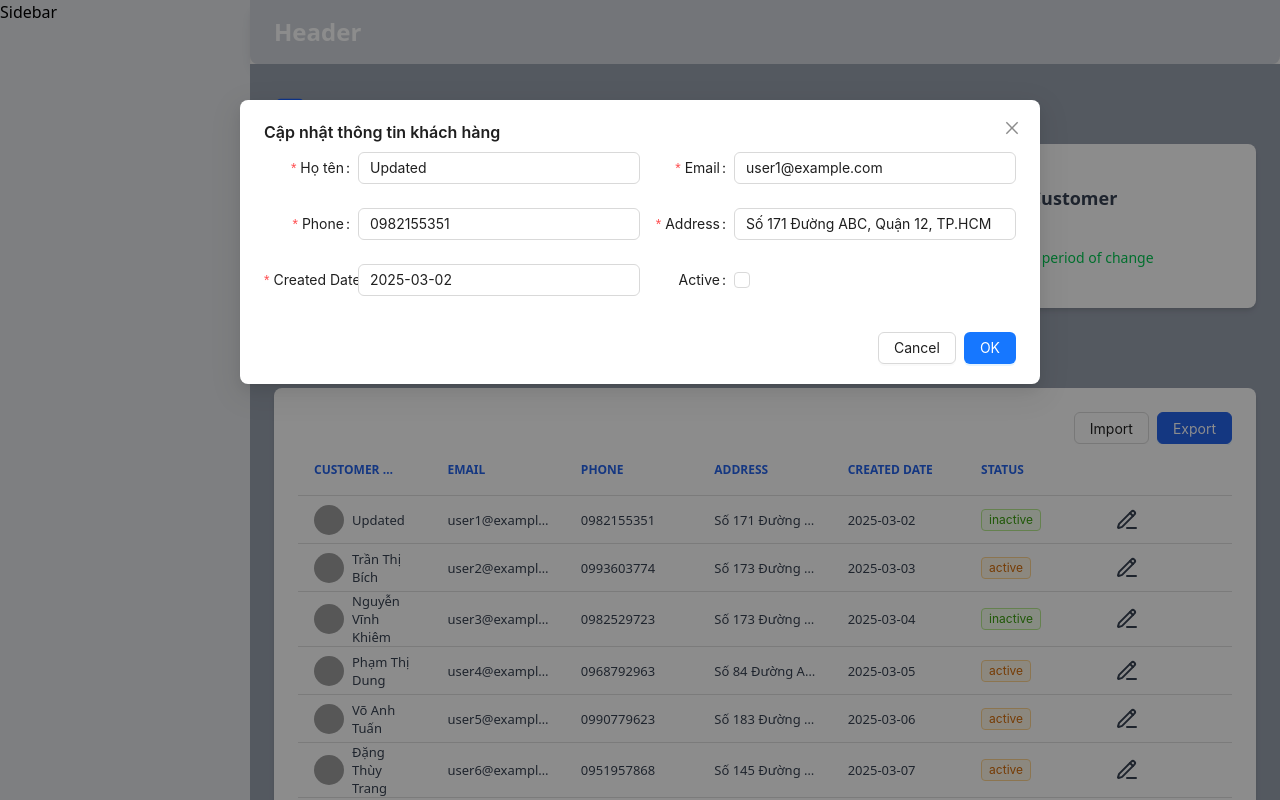
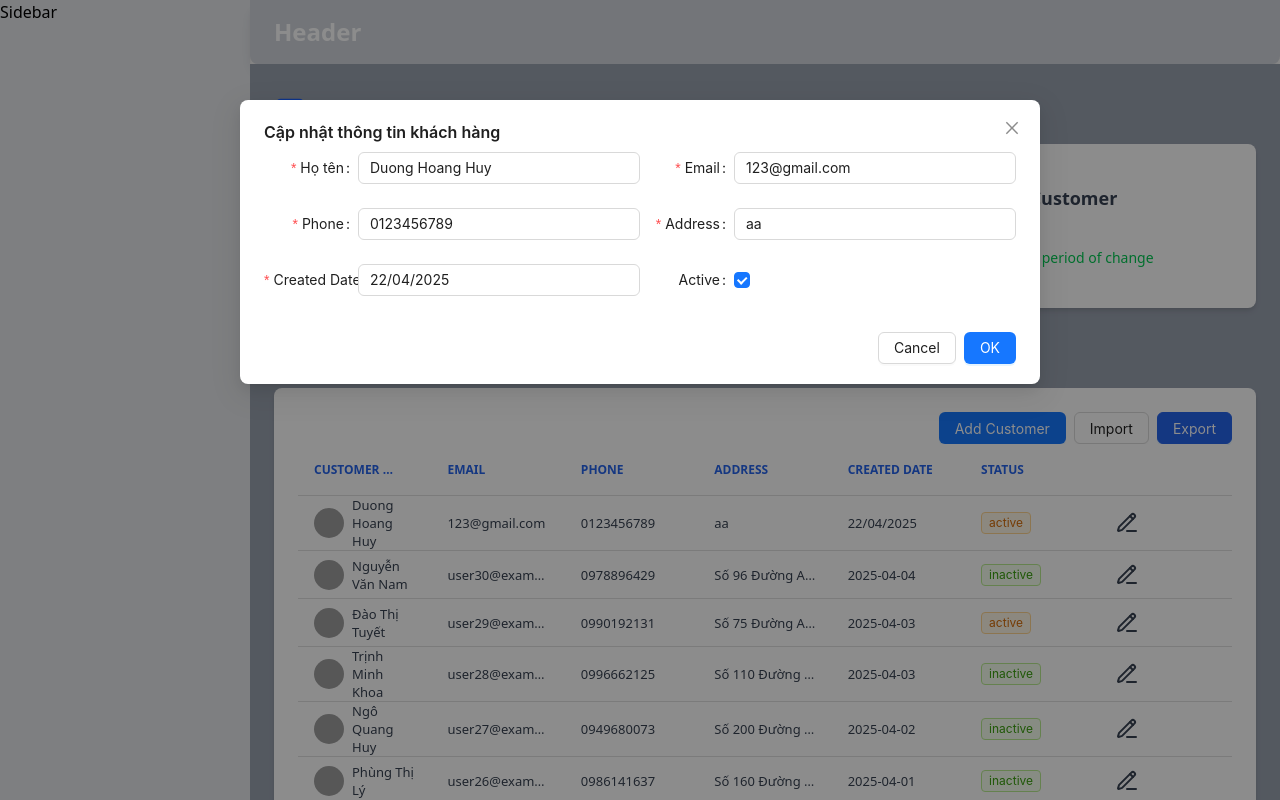
Before and after one commit to hoanghuy04/dashboard-admin, a React (Vite) app: page / in a window 1280 px wide. Both pictures are taken after a click on the icon 1126 px from the left and 519 px from the top of the page. Shown: the top 800 px of the page. Built offline with nearby package versions, Linux system fonts and the light colour scheme; data requests are answered from the project's data file; grey boxes are pictures that could not be loaded.

Commit message:
feat(api): implement POST request to create new customer

```diff
--- a/src/components/CustomerReport.jsx
+++ b/src/components/CustomerReport.jsx
@@ -7,7 +7,7 @@ import { useOutletContext } from 'react-router-dom';
 
 export default function CustomerReport() {
   const [tableData, setTableData] = useState([]);
-  const { setSelectedCust, showModal } = useOutletContext(); // Access context
+  const { setSelectedCust, showModal, showAddCustomerModal } = useOutletContext();
 
   const columns = [
     {
@@ -66,7 +66,7 @@ export default function CustomerReport() {
                 ...row,
                 status: row.status === "inactive" ? false : true,
               });
-              showModal();
+              showModal(row);
             }}
           />
           <span style={{ display: "none" }}>{row.id}</span>
@@ -79,7 +79,8 @@ export default function CustomerReport() {
     const fetchTableData = async () => {
       const response = await axios.get("http://localhost:3000/customers");
       if (Array.isArray(response.data)) {
-        setTableData(response.data);
+        // Reverse the data to display from bottom to top
+        setTableData(response.data.slice().reverse());
       }
     };
 
@@ -90,6 +91,9 @@ export default function CustomerReport() {
     <div className="bg-white p-6 rounded-lg shadow-md">
       <div className="text-end">
         <div className="space-x-2">
+          <Button type="primary" onClick={showAddCustomerModal}>
+            Add Customer
+          </Button>
           <Button type="default">Import</Button>
           <Button
             type="primary"
--- a/src/components/layout/DefaultLayout.jsx
+++ b/src/components/layout/DefaultLayout.jsx
@@ -1,5 +1,5 @@
-import { Content, Footer } from 'antd/es/layout/layout'
-import React, { useEffect, useState } from 'react'
+import { Content, Footer } from 'antd/es/layout/layout';
+import React, { useEffect, useState } from 'react';
 import { Layout, Menu, Avatar, Badge, Input, Form, Modal, Checkbox } from "antd";
 import {
   SearchOutlined,
@@ -15,14 +15,14 @@ import {
 import { ListPlus, SquareKanban } from "lucide-react";
 import axios from 'axios';
 import { Outlet } from 'react-router-dom';
-import { updateOneCustomer } from './../../services/CustomerService';
+import { createOneCustomer, updateOneCustomer } from './../../services/CustomerService';
 
 export default function DefaultLayout() {
-
   const [tableData, setTableData] = useState([]);
   const [overviewData, setOverviewData] = useState([]);
   const [isModalOpen, setIsModalOpen] = useState(false);
   const [selectedCust, setSelectedCust] = useState({});
+  const [isAdding, setIsAdding] = useState(false); // Track if adding or editing
   const [form] = Form.useForm();
 
   const turnover = () => {
@@ -40,7 +40,6 @@ export default function DefaultLayout() {
 
     return tableData.filter((cust) => {
       const createdDate = new Date(cust.createdAt);
-
       return (
         createdDate.getMonth() === currentMonth &&
         createdDate.getFullYear() === currentYear
@@ -48,8 +47,15 @@ export default function DefaultLayout() {
     }).length;
   };
 
-  const showModal = () => {
+  const showModal = (customer = {}) => {
+    setSelectedCust(customer);
+    setIsAdding(Object.keys(customer).length === 0); // If no customer, we're adding
     setIsModalOpen(true);
+  };
+
+  const showAddCustomerModal = () => {
+    form.resetFields(); // Clear form for new customer
+    showModal(); // Open modal with empty customer
   };
 
   const handleOk = () => {
@@ -58,20 +64,28 @@ export default function DefaultLayout() {
 
   const handleCancel = () => {
     setIsModalOpen(false);
+    setIsAdding(false);
+    form.resetFields();
   };
 
   const onFinish = async (values) => {
-    const res = await updateOneCustomer(selectedCust.id, values);
-
-    console.log(res);
+    let res;
+    if (isAdding) {
+      // Call create API
+      res = await createOneCustomer(values);
+    } else {
+      // Call update API
+      res = await updateOneCustomer(selectedCust.id, values);
+    }
 
     if (res) {
       setIsModalOpen(false);
-
+      setIsAdding(false);
+      form.resetFields();
       const response = await axios.get("http://localhost:3000/customers");
       setTableData(response.data);
     } else {
-      console.log("Cập nhật thất bại");
+      console.log(isAdding ? "Tạo mới thất bại" : "Cập nhật thất bại");
     }
   };
 
@@ -79,11 +93,9 @@ export default function DefaultLayout() {
     console.log("Failed:", errorInfo);
   };
 
-
   useEffect(() => {
     const fetchOverviewData = async () => {
       const response = await axios.get("http://localhost:3000/orders");
-
       if (Array.isArray(response.data)) {
         setOverviewData(response.data);
       }
@@ -91,27 +103,26 @@ export default function DefaultLayout() {
 
     const fetchTableData = async () => {
       const response = await axios.get("http://localhost:3000/customers");
-
       if (Array.isArray(response.data)) {
         setTableData(response.data);
       }
     };
 
     fetchOverviewData();
-    fetchTableData()
+    fetchTableData();
   }, []);
 
   useEffect(() => {
-    if (isModalOpen && selectedCust) {
+    if (isModalOpen && !isAdding && selectedCust) {
       form.setFieldsValue({
         ...selectedCust,
+        status: selectedCust.status === "active",
       });
     }
-  }, [selectedCust, isModalOpen]);
+  }, [selectedCust, isModalOpen, isAdding, form]);
 
   return (
-    <div className='min-h-screen grid grid-cols-[250px_1fr]
-        grid-rows-[auto_1fr_auto]'>
+    <div className='min-h-screen grid grid-cols-[250px_1fr] grid-rows-[auto_1fr_auto]'>
       {/* Sidebar */}
       <div className="bg-gray-200 shadow-md row-span-3">Sidebar</div>
       {/* Header */}
@@ -125,7 +136,7 @@ export default function DefaultLayout() {
         <div className="space-y-6">
           {/* Modal */}
           <Modal
-            title="Cập nhật thông tin khách hàng"
+            title={isAdding ? "Thêm khách hàng mới" : "Cập nhật thông tin khách hàng"}
             width={800}
             open={isModalOpen}
             onOk={handleOk}
@@ -136,28 +147,28 @@ export default function DefaultLayout() {
               name="CustomerInfor"
               labelCol={{ span: 6 }}
               wrapperCol={{ span: 18 }}
-              initialValues={{ remember: true }}
+              initialValues={{ remember: true, status: true }}
               onFinish={onFinish}
               onFinishFailed={onFinishFailed}
               autoComplete="off"
               className="grid grid-cols-2"
             >
-              <Form.Item label="Họ tên" name="name" rules={[{ required: true }]}>
+              <Form.Item label="Họ tên" name="name" rules={[{ required: true, message: "Vui lòng nhập họ tên" }]}>
                 <Input />
               </Form.Item>
 
-              <Form.Item label="Email" name="email" rules={[{ required: true }]}>
+              <Form.Item label="Email" name="email" rules={[{ required: true, message: "Vui lòng nhập email" }, { type: "email", message: "Email không hợp lệ" }]}>
                 <Input />
               </Form.Item>
 
-              <Form.Item label="Phone" name="phone" rules={[{ required: true }]}>
+              <Form.Item label="Phone" name="phone" rules={[{ required: true, message: "Vui lòng nhập số điện thoại" }]}>
                 <Input />
               </Form.Item>
 
               <Form.Item
                 label="Address"
                 name="address"
-                rules={[{ required: true }]}
+                rules={[{ required: true, message: "Vui lòng nhập địa chỉ" }]}
               >
                 <Input />
               </Form.Item>
@@ -165,7 +176,7 @@ export default function DefaultLayout() {
               <Form.Item
                 label="Created Date"
                 name="createdAt"
-                rules={[{ required: true }]}
+                rules={[{ required: true, message: "Vui lòng nhập ngày tạo" }]}
               >
                 <Input />
               </Form.Item>
@@ -212,7 +223,7 @@ export default function DefaultLayout() {
             <ListPlus size={32} className="text-blue-600" />
             <span className="text-gray-800 text-2xl">Detail Report</span>
           </h2>
-          <Outlet context={{ setSelectedCust, showModal }} />
+          <Outlet context={{ setSelectedCust, showModal, showAddCustomerModal }} />
         </div>
       </Content>
 
@@ -221,5 +232,5 @@ export default function DefaultLayout() {
         Footer
       </Footer>
     </div>
-  )
+  );
 }
--- a/src/database/db.json
+++ b/src/database/db.json
@@ -451,6 +451,15 @@
       "address": "Số 96 Đường ABC, Quận 10, TP.HCM",
       "createdAt": "2025-04-04",
       "status": "inactive"
+    },
+    {
+      "id": "d03f",
+      "name": "Duong Hoang Huy",
+      "email": "123@gmail.com",
+      "phone": "0123456789",
+      "address": "aa",
+      "createdAt": "22/04/2025",
+      "status": "active"
     }
   ]
 }
--- a/src/services/CustomerService.js
+++ b/src/services/CustomerService.js
@@ -1,13 +1,25 @@
-import { put } from "./request"
+import { post, put } from "./request";
 
 export const updateOneCustomer = async (customerId, customer) => {
-    const newCustomer = {...customer, status: customer.status === false ? "inactive" : "active"}
-    const result = await put(`customers/${customerId}`, newCustomer)
+  const newCustomer = { ...customer, status: customer.status === false ? "inactive" : "active" };
+  const result = await put(`customers/${customerId}`, newCustomer);
 
   if (result) {
     console.log("Cập nhật thành công:", result);
-        return result
+    return result;
   } else {
     console.log("Cập nhật thất bại");
   }
+};
+
+export const createOneCustomer = async (customer) => {
+  const newCustomer = { ...customer, status: customer.status === false ? "inactive" : "active" };
+  const result = await post(`customers`, newCustomer);
+
+  if (result) {
+    console.log("Tạo mới thành công:", result);
+    return result;
+  } else {
+    console.log("Tạo mới thất bại");
   }
+};
--- a/src/services/request.js
+++ b/src/services/request.js
@@ -28,3 +28,21 @@ export const put = async (path, options) => {
         return null;
     }
 };
+
+export const post = async (path, options) => {
+    try {
+        const response = await fetch(API_DOMAIN + path, {
+            method: "POST",
+            headers: {
+                Accept: "application/json",
+                "Content-Type": "application/json",
+            },
+            body: JSON.stringify(options),
+        });
+        if (!response.ok) throw new Error("Lỗi khi POST dữ liệu");
+        return await response.json();
+    } catch (error) {
+        console.error("POST error:", error);
+        return null;
+    }
+};
```
Also changed, not shown: public/images/commit-7.png (added). Lines whose indentation alone changed are shown as unchanged.
